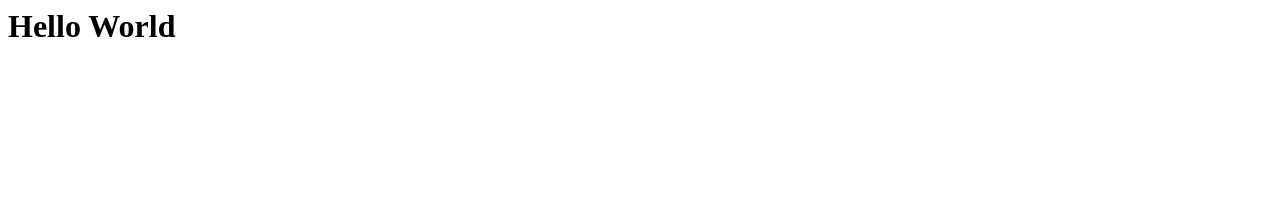
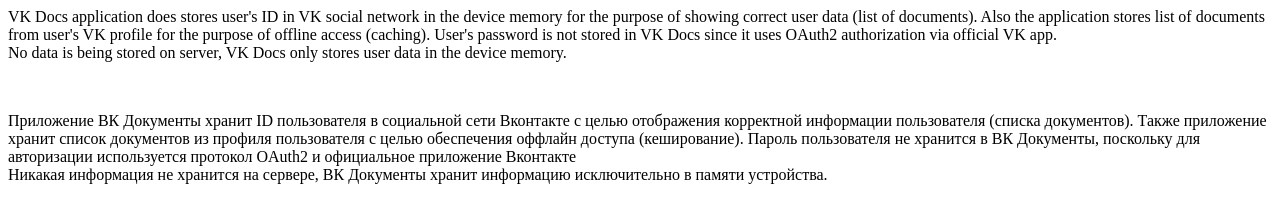
Before and after one commit to ivanz128/vkdocsprivacy, a plain HTML site: page index.html in a window 1280 px wide. Drawn offline with Linux system fonts and the light colour scheme.

Commit message:
Update index.html

```diff
--- a/index.html
+++ b/index.html
@@ -1 +1,13 @@
-<h1>Hello World</h1>
+<p>
+  VK Docs application does stores user's ID in VK social network in the device memory for the purpose of showing correct user data (list of documents).
+  Also the application stores list of documents from user's VK profile for the purpose of offline access (caching).
+  User's password is not stored in VK Docs since it uses OAuth2 authorization via official VK app.<br>
+  No data is being stored on server, VK Docs only stores user data in the device memory.
+</p>
+<br>
+<p>
+  Приложение ВК Документы хранит ID пользователя в социальной сети Вконтакте с целью отображения корректной информации пользователя (списка документов).
+  Также приложение хранит список документов из профиля пользователя с целью обеспечения оффлайн доступа (кеширование).
+  Пароль пользователя не хранится в ВК Документы, поскольку для авторизации используется протокол OAuth2 и официальное приложение Вконтакте<br>
+  Никакая информация не хранится на сервере, ВК Документы хранит информацию исключительно в памяти устройства.
+</p>
```
